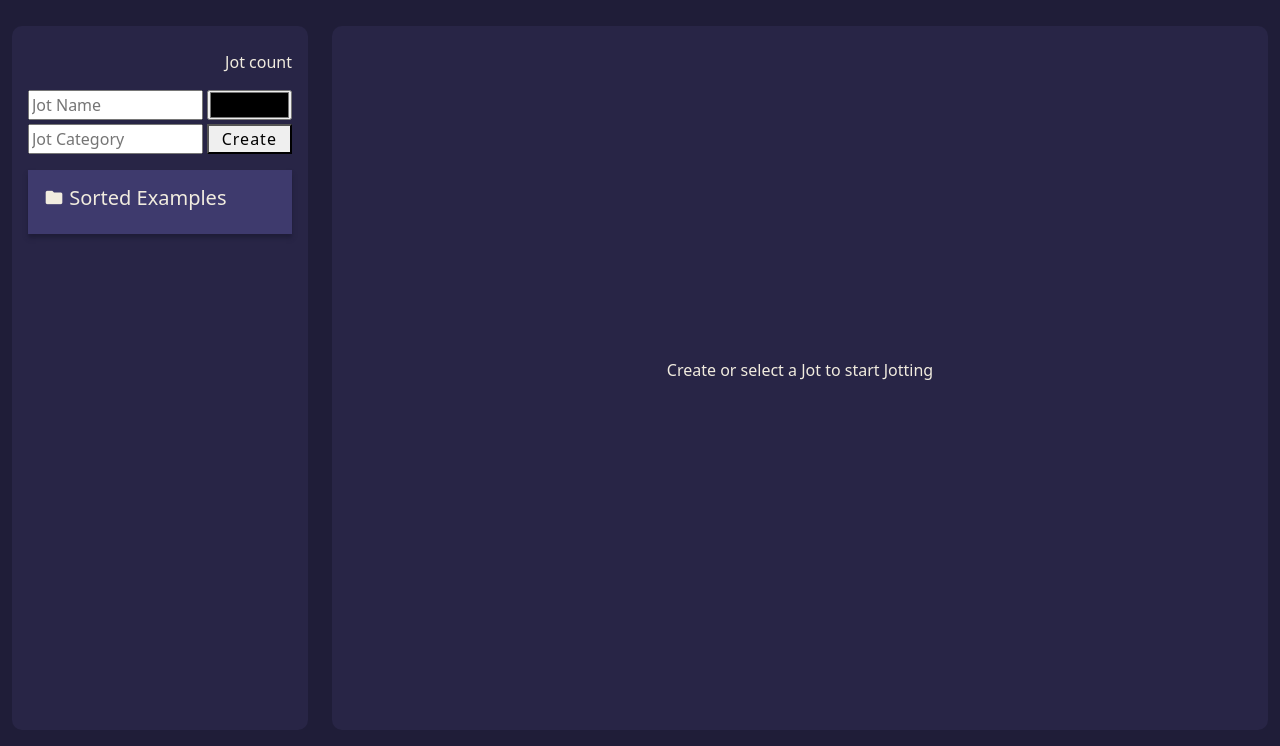
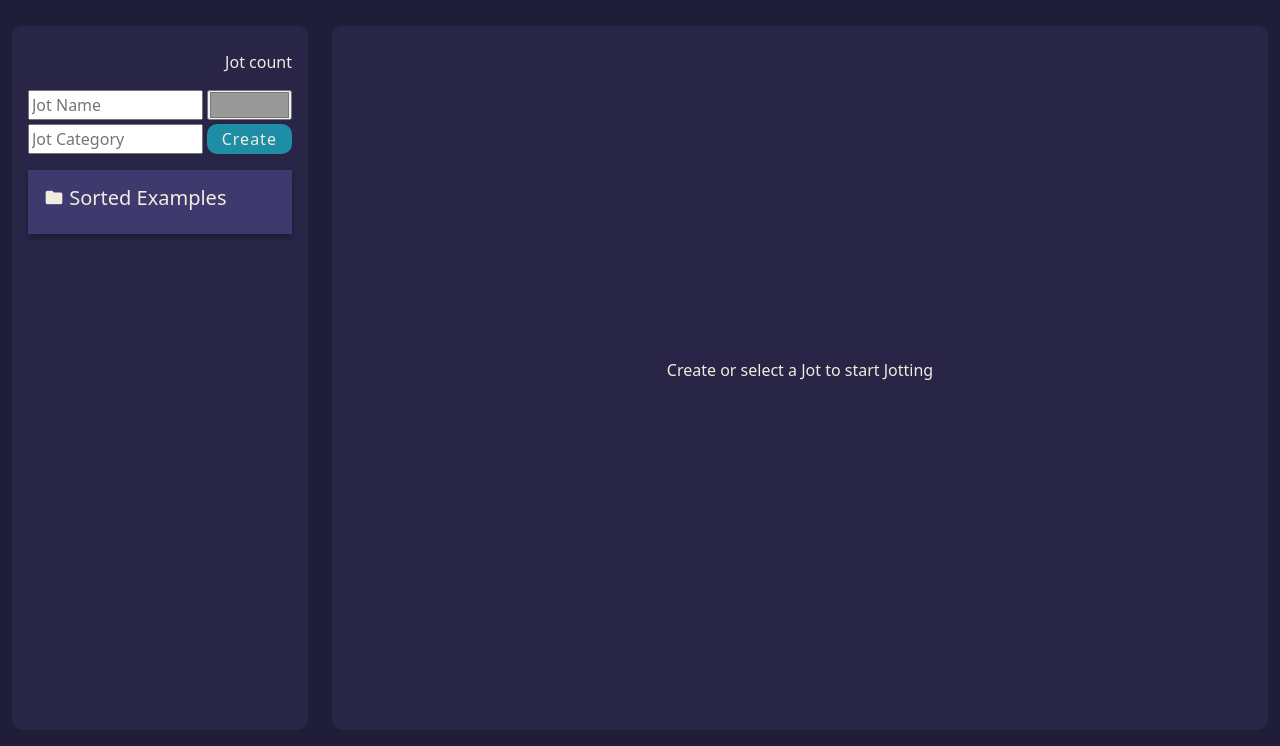
Before and after one commit to santyclause/jot, a website with bundled scripts: page index.html in a window 1280 px wide. Shown: the part 54-800 px from the top of the page. Built offline with nearby package versions, Linux system fonts and the light colour scheme; a script that the page names is missing.

Commit message:
Made it so that the default color for the color picker provides a random color

```diff
--- a/app/services/NotesService.js
+++ b/app/services/NotesService.js
@@ -23,6 +23,12 @@ class NotesService {
   createNote(noteData) {
     const newNote = new Note(noteData);
     const categories = AppState.categories;
+    let idToString = newNote.id.toString()
+
+    if (newNote.color == "#999999") {
+      newNote.color = '#' + idToString.substring(idToString.length - 6);
+      console.log(newNote.color)
+    }
 
     if (newNote.category != '' && categories.find((category) => newNote.category.toLowerCase() == category.name.toLowerCase()) == undefined) {
       const newCategory = new Category({ name: newNote.category });
--- a/assets/style/style.css
+++ b/assets/style/style.css
@@ -50,6 +50,13 @@ h5 {
   border-radius: 10px;
   padding: 0.5em 1em;
   flex: 1;
+}
+
+.btn-create {
+  background-color: var(--primary);
+  border-radius: 10px;
+  color: var(--light);
+  border: none;
 }
 
 .category-cont {
--- a/index.html
+++ b/index.html
@@ -38,13 +38,13 @@
                   <input type="text" name="name" placeholder="Jot Name" class="w-100" required>
                 </div>
                 <div class="col-md-4">
-                  <input type="color" name="color" class="w-100 h-100" required>
+                  <input type="color" name="color" class="w-100 h-100" value="#999999" required>
                 </div>
                 <div class="col-md-8">
                   <input type="text" name="category" placeholder="Jot Category" class="w-100">
                 </div>
                 <div class="col-md-4">
-                  <button type="submit" class="w-100">Create</button>
+                  <button type="submit" class="w-100 h-100 btn-create">Create</button>
                 </div>
               </section>
             </form>
```
